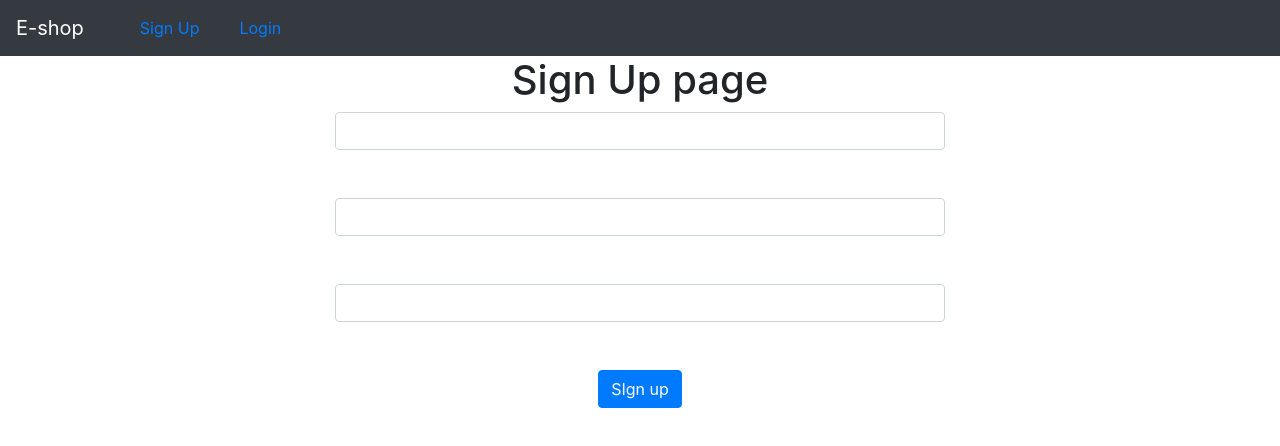
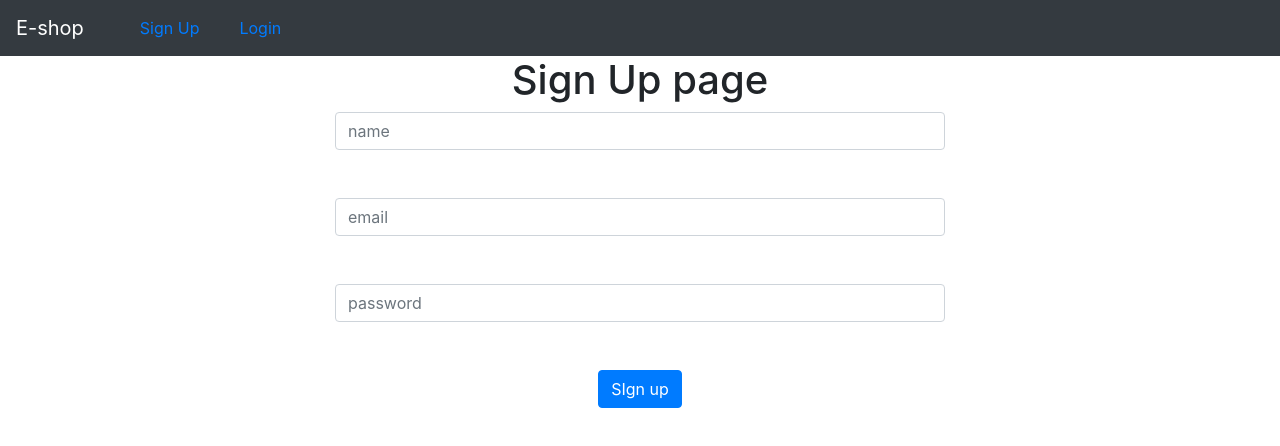
Before and after one commit to badhon1512/e-commerce-dashboard, a React (Create React App) app: page /register in a window 1280 px wide. Shown: the top 446 px of the page. Built offline with nearby package versions, Linux system fonts and the light colour scheme.

Commit message:
Registration module's validation done

```diff
--- a/src/AddProduct.js
+++ b/src/AddProduct.js
@@ -6,10 +6,18 @@ function AddProduct()
 
 
   return(
-    <div>
-      <Header/>
+    <>
+    <Header/>
+    <div className='col-sm-6 offset-sm-4'>
+
       <h1>Add New Product</h1>
+      <input type='text' className='form-control' />
+      <input type='text' className='form-control' />
+      <input type='text' className='form-control' />
+      <input type='text' className='form-control' />
+      <input type='text' className='form-control' />
     </div>
+    </>
   )
 }
 
--- a/src/App.js
+++ b/src/App.js
@@ -7,6 +7,8 @@ import UpdateProduct from './UpdateProduct';
 import Register from './Register';
 import Protected from './Protected';
 import Login from './Login';
+import Profile from './Profile'
+
 
 
 function App() {
@@ -33,6 +35,11 @@ function App() {
   </Route>
 
 
+  <Route path={'/profile'}>
+    <Profile/>
+  </Route>
+
+
 
 
 
--- a/src/Header.js
+++ b/src/Header.js
@@ -6,7 +6,7 @@ function Header(){
 
 
   const user=JSON.parse(localStorage.getItem('user'));
-  console.warn();
+  //console.warn();
 
   let history=useHistory();
 
@@ -47,8 +47,8 @@ function Header(){
      {
        localStorage.getItem('user')?
        <>
-     <NavDropdown title={ user[0].name}>
-       <NavDropdown.Item>Profile</NavDropdown.Item>
+     <NavDropdown title={ user.name}>
+       <NavDropdown.Item ><Link to={"./profile"}>Profile</Link></NavDropdown.Item>
        <NavDropdown.Item onClick={logOut}>Logout</NavDropdown.Item>
 
 
--- a/src/Login.js
+++ b/src/Login.js
@@ -21,15 +21,18 @@ function Login()
 
       })
       result=await result.json();
-    //  localStorage.setItem("user",JSON.stringify(result));
-    if(JSON.stringify(result))
-    {
-      console.warn("none");
-      console.warn(JSON.stringify(result));
-    }
-    else{
-      console.log('uuu');
-    }
+     // console.warn(result[0]);
+     if(result[0])
+     {
+      localStorage.setItem("user",JSON.stringify(result[0]));
+      history.push('./add');
+     }
+     else
+     {
+      alert('please insert valid user');
+     }
+     //
+
 
 
      // history.push('./add');
--- /dev/null
+++ b/src/Profile.js
@@ -0,0 +1,25 @@
+import Header from './Header';
+
+
+const Profile=()=>{
+
+  const user=JSON.parse(localStorage.getItem('user'));
+
+  return(
+
+    <div>
+      <Header/>
+      <h3 style={{marginTop:"200px"}}><label>Name :    {user.name}</label></h3>
+
+      <h3><label>EMail :    {user.email}</label></h3>
+
+
+    </div>
+
+
+
+  )
+}
+
+
+export default Profile;
--- a/src/Register.js
+++ b/src/Register.js
@@ -9,13 +9,20 @@ function Register()
 
 
   const [name,setName]=useState("");
+  const [inform,setInform]=useState("");
   const [email,setEmail]=useState("");
   const [password,setPassword]=useState("");
+  const [checkBlank,setCheckBlank]=useState({name:'',email:'',password:''})
   let history=useHistory();
 
   async function signUp()
   {
     let user={name,email,password};
+    let check={name:'',email:'',password:''}
+
+
+    if(user.name&&user.email&&user.password)
+    {
     let result= await fetch("http://localhost:8000/api/register",{
 
        method:"POST",
@@ -28,11 +35,53 @@ function Register()
     })
 
     result= await result.json();
-    console.warn(result);
 
-    localStorage.setItem("user",JSON.stringify(result));
 
-    history.push('/add');
+    //localStorage.setItem("user",JSON.stringify(result));
+    setEmail("");
+    setName("");
+    setPassword("");
+    setInform("Registered successfully");
+
+
+   // history.push('/login');
+  }
+
+  else
+  {
+
+   /// const [checkBlank,setCheckBlank]=useState({name:'',email:'',password:''})
+
+
+
+    if(user.name==='')
+    {
+      check.name="please enter your name"
+
+
+    }
+    if(user.email==='')
+    {
+      check.email="please enter your email"
+
+
+    }
+    if(user.password==='')
+    {
+      check.password="please enter your password"
+
+
+    }
+
+
+
+
+    setCheckBlank(check)
+
+  }
+
+  console.warn(checkBlank)
+  console.warn(check)
   }
 
 
@@ -45,9 +94,18 @@ function Register()
    <div className="col-sm-6 offset-sm-3">
 
       <h1>Sign Up page</h1>
-      <input type='text' className="form-control" onChange={(e)=>setName(e.target.value)} /> <br /> <br />
-      <input type='text' onChange={(e)=>setEmail(e.target.value)} className="form-control"  /> <br /> <br />
-      <input type='text' onChange={(e)=>setPassword(e.target.value)} className="form-control"  /> <br /> <br />
+      {inform}
+      <input placeholder="name" type='text' className="form-control" onChange={(e)=>setName(e.target.value)} />
+      {checkBlank.name}
+      <br />
+       <br />
+      <input type='text' placeholder="email" onChange={(e)=>setEmail(e.target.value)} className="form-control"  />
+      {checkBlank.email}
+       <br /> <br />
+      <input type='text' placeholder="password" onChange={(e)=>setPassword(e.target.value)} className="form-control"  />
+
+      {checkBlank.password}
+      <br /> <br />
 
       <button onClick={signUp} className='btn btn-primary'>SIgn up</button>
 
```
Also changed, not shown: 2 other files (tests, documents, lock files or other folders).
